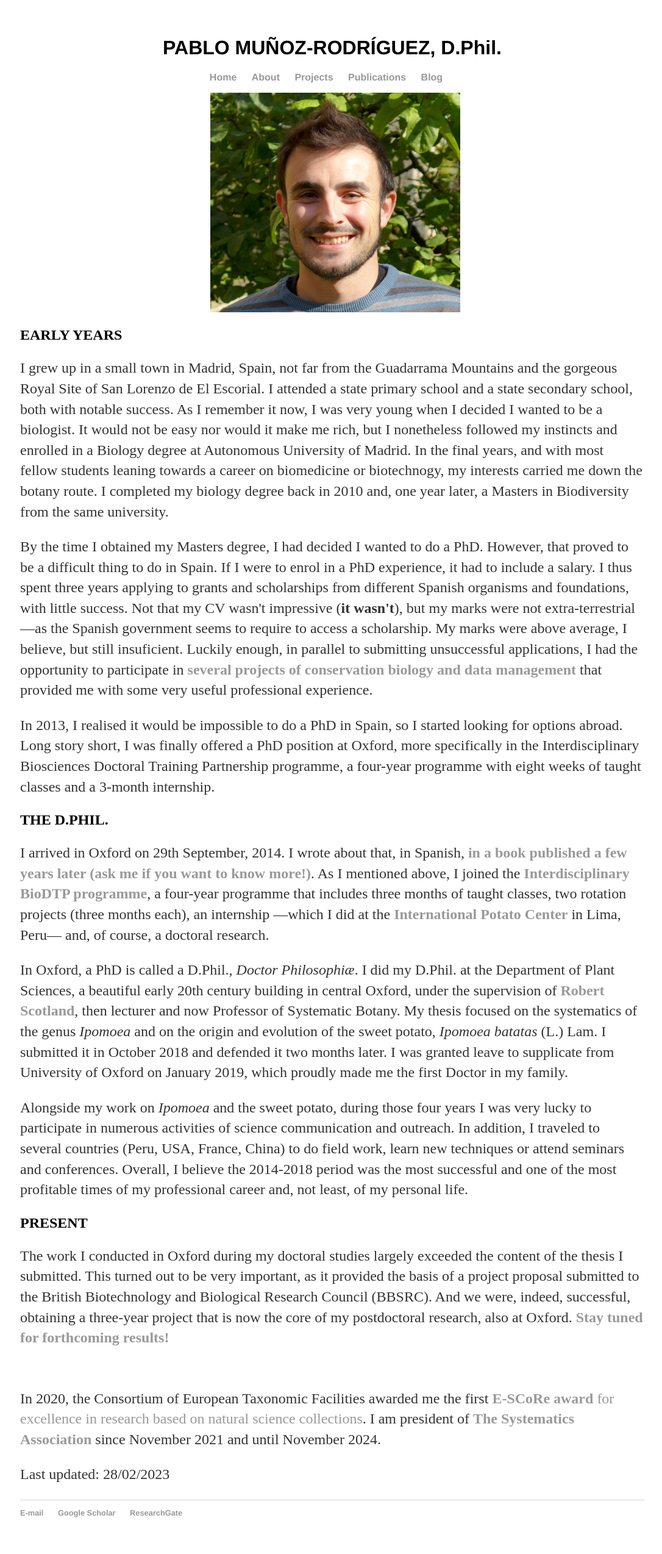
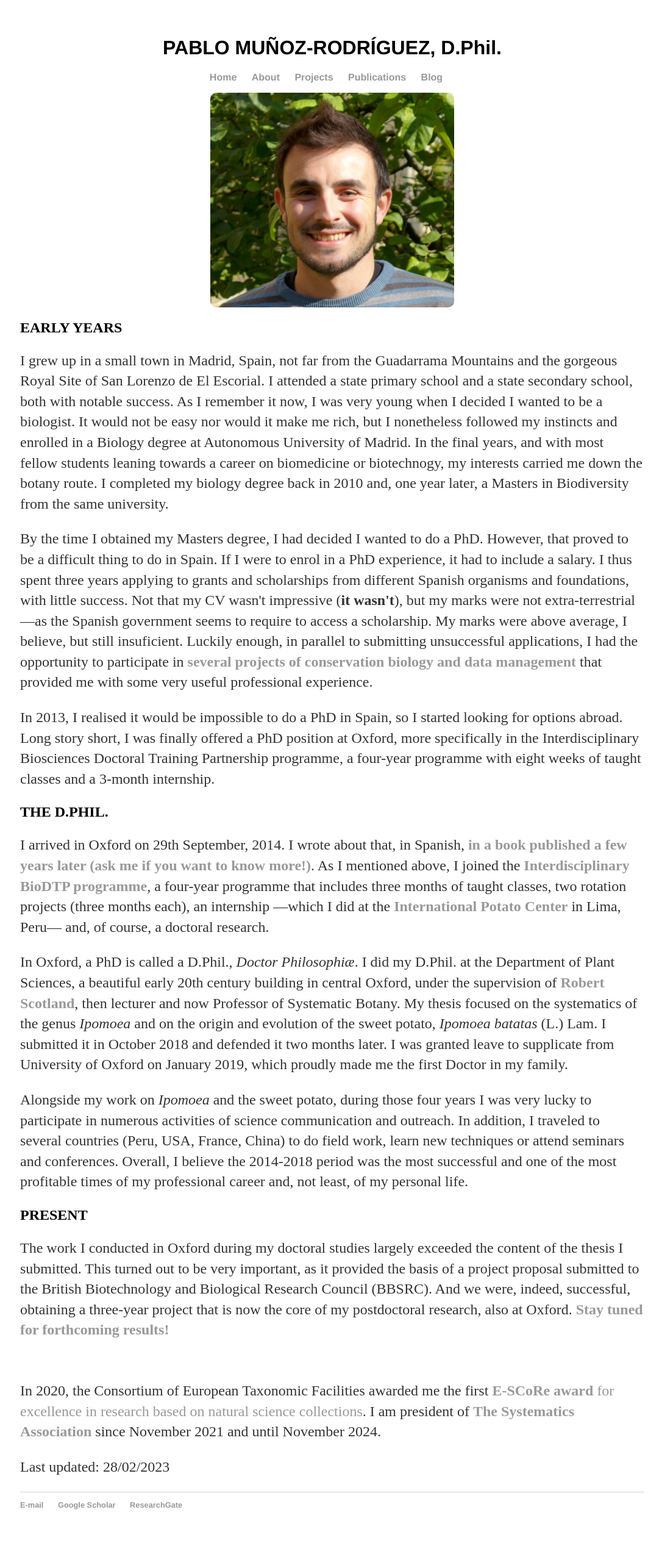
Before and after one commit to pablomurod/pablomurod.github.io, a Jekyll site: the page built from about.html, in a window 1280 px wide. Shown: the whole page at 61% size, without its empty margins (95-1181 px from the left). Built offline with Jekyll 4.4.1, drawn with Linux system fonts in a browser that asks for light colours.

Commit message:
added class

```diff
--- a/css/main.css
+++ b/css/main.css
@@ -60,7 +60,7 @@
 
 .profile_image_container { position:relative; width:50%; max-width:400px; max-height:400px; margin:auto; }
 
-
+.profile_image { display: block; width:100%; height:auto; border-radius:10px; margin:auto; }
 
 .overlay {
  position: absolute;
--- a/index.html
+++ b/index.html
@@ -5,7 +5,7 @@
 <!-- IMAGE -->
 
 <div class="cover_image_container">
-	<img src="/images/ipomoea_aequatoriensis_frontpage.jpg" alt="Ipomoea aequatoriensis plant growing on the roadside in a path in Ecuador." title="Cover picture" />
+	<img src="/images/ipomoea_aequatoriensis_frontpage.jpg" alt="Ipomoea aequatoriensis plant growing on the roadside in a path in Ecuador." title="Cover picture" class="cover_picture" />
 </div>
 
 <div class="blurb">
```
